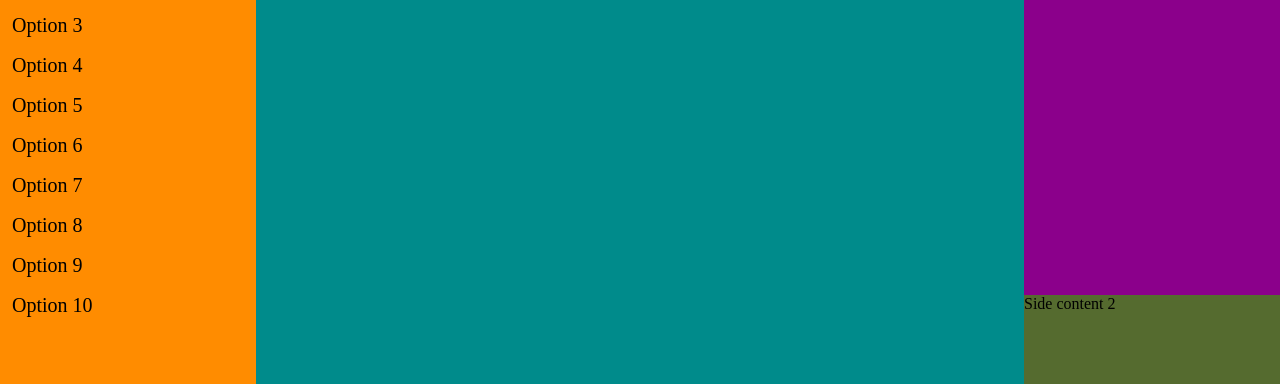
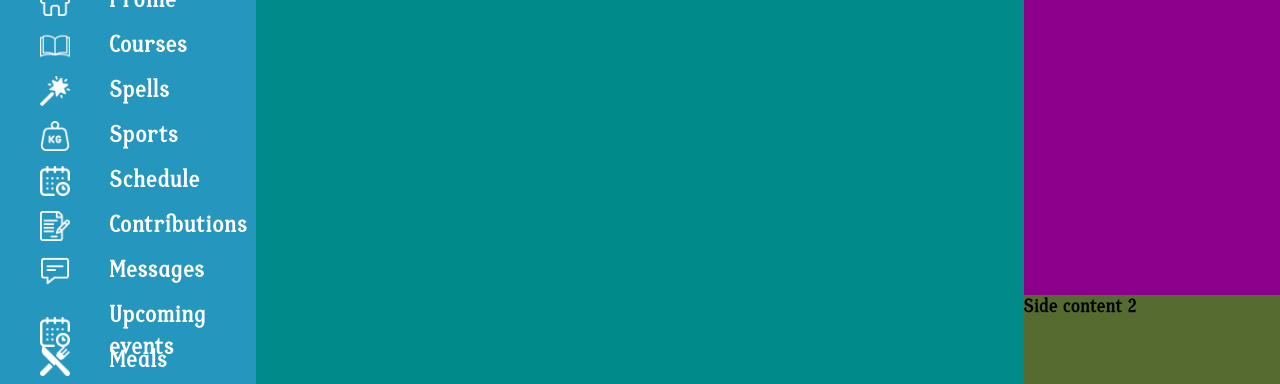
Before and after one commit to SlipNinja/odin_dashboard, a plain HTML site: page index.html in a window 1280 px wide. Shown: the part 180-564 px from the top of the page. Drawn offline with Linux system fonts and the light colour scheme.

Commit message:
Improve navigation panel

```diff
--- a/index.html
+++ b/index.html
@@ -10,17 +10,17 @@
 <body>
     <div class="container">
         <div class="sidebar">
-            <div class="title">Title</div>
-            <div class="option">Option 1</div>
-            <div class="option">Option 2</div>
-            <div class="option">Option 3</div>
-            <div class="option">Option 4</div>
-            <div class="option">Option 5</div>
-            <div class="option">Option 6</div>
-            <div class="option">Option 7</div>
-            <div class="option">Option 8</div>
-            <div class="option">Option 9</div>
-            <div class="option">Option 10</div>
+            <div class="title">My account</div>
+            <div class="option"><img src="./images/home.png">Profile</div>
+            <div class="option"><img src="./images/book.png">Courses</div>
+            <div class="option"><img src="./images/magic-wand.png">Spells</div>
+            <div class="option"><img src="./images/weight.png">Sports</div>
+            <div class="option"><img src="./images/calendar.png">Schedule</div>
+            <div class="option"><img src="./images/contract.png">Contributions</div>
+            <div class="option"><img src="./images/comment.png">Messages</div>
+            <div class="option"><img src="./images/calendar.png">Upcoming events</div>
+            <div class="option"><img src="./images/restaurant.png">Meals</div>
+            <div class="option"><img src="./images/witch-logo.png">Whatever</div>
         </div>
 
         <div class="header">
--- a/style.css
+++ b/style.css
@@ -1,6 +1,17 @@
+@font-face {
+    font-family: vanilla-caramel;
+    src: url(./fonts/vanilla_caramel.otf);
+}
+
+@font-face {
+    font-family: giblant;
+    src: url(./fonts/Giblant.otf);
+}
+
 * {
     margin: 0;
     padding: 0;
+    font-family: giblant, sans-serif;
 }
 
 body {
@@ -17,12 +28,13 @@ body {
 
 .sidebar {
     grid-row: 1 / -1;
-    background-color: darkorange;
+    background-color: #2596be;
+    color: white;
 
     display: grid;
-    grid-template-rows: 100px repeat(10, 30px);
+    grid-template-rows: 150px repeat(10, 30px);
     align-items: center;
-    gap: 10px;
+    gap: 15px;
 }
 
 .header {
@@ -48,12 +60,24 @@ body {
 
 
 .title {
+    font-family: vanilla-caramel, sans-serif;
     justify-self: center;
-    font-size: 40px;
+    font-size: 4rem;
 }
 
 .option {
-    padding-left: 12px;
+    padding-left: 40px;
     font-size: 20px;
-    /*background-color: aqua;*/
+    height: 100%;
+    display: grid;
+    grid-template-columns: 30px 1fr;
+    gap: 40px;
 }
+
+.option img {
+    filter: invert(1);
+    height: 100%;
+    width: 100%;
+    object-fit: contain;
+    min-height: 0;
+}
```
Also changed, not shown: fonts/MotionPicture.ttf (deleted).
